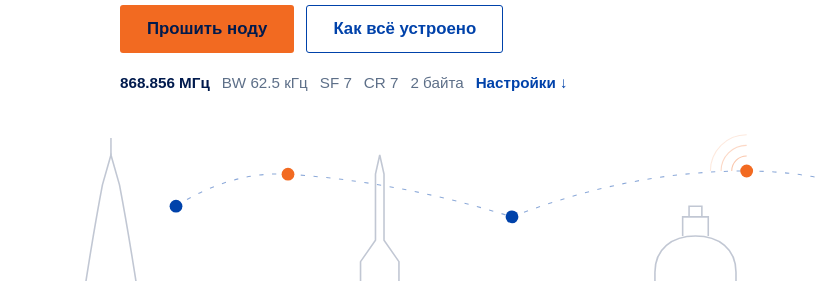
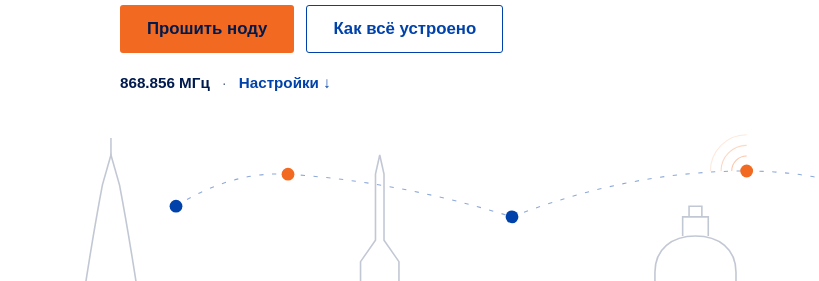
Before and after one commit to alexxxst/meshcore-site, a plain HTML site: page index.html in a window 1280 px wide. Shown: the part 364-645 px from the top of the page, 0-819 px from the left. Drawn offline with Linux system fonts and the light colour scheme.

Commit message:
ui: keep only the frequency under the hero buttons

```diff
--- a/index.html
+++ b/index.html
@@ -31,10 +31,7 @@
           </div>
           <p class="hero__params">
             <span>868.856 МГц</span>
-            <span>BW 62.5 кГц</span>
-            <span>SF 7</span>
-            <span>CR 7</span>
-            <span>2 байта</span>
+            <span aria-hidden="true">·</span>
             <a href="#settings">Настройки ↓</a>
           </p>
         </div>
```
Also changed, not shown: 1 other file.
